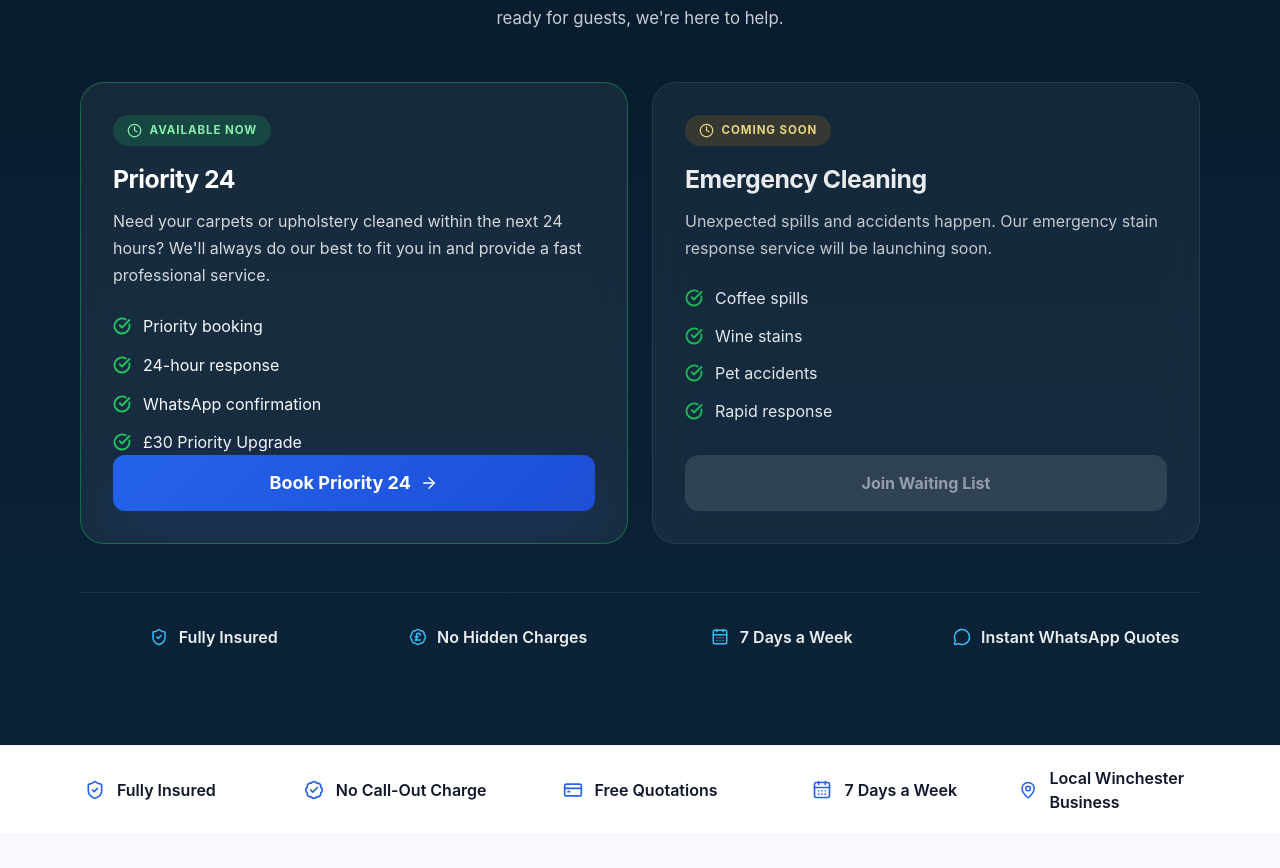
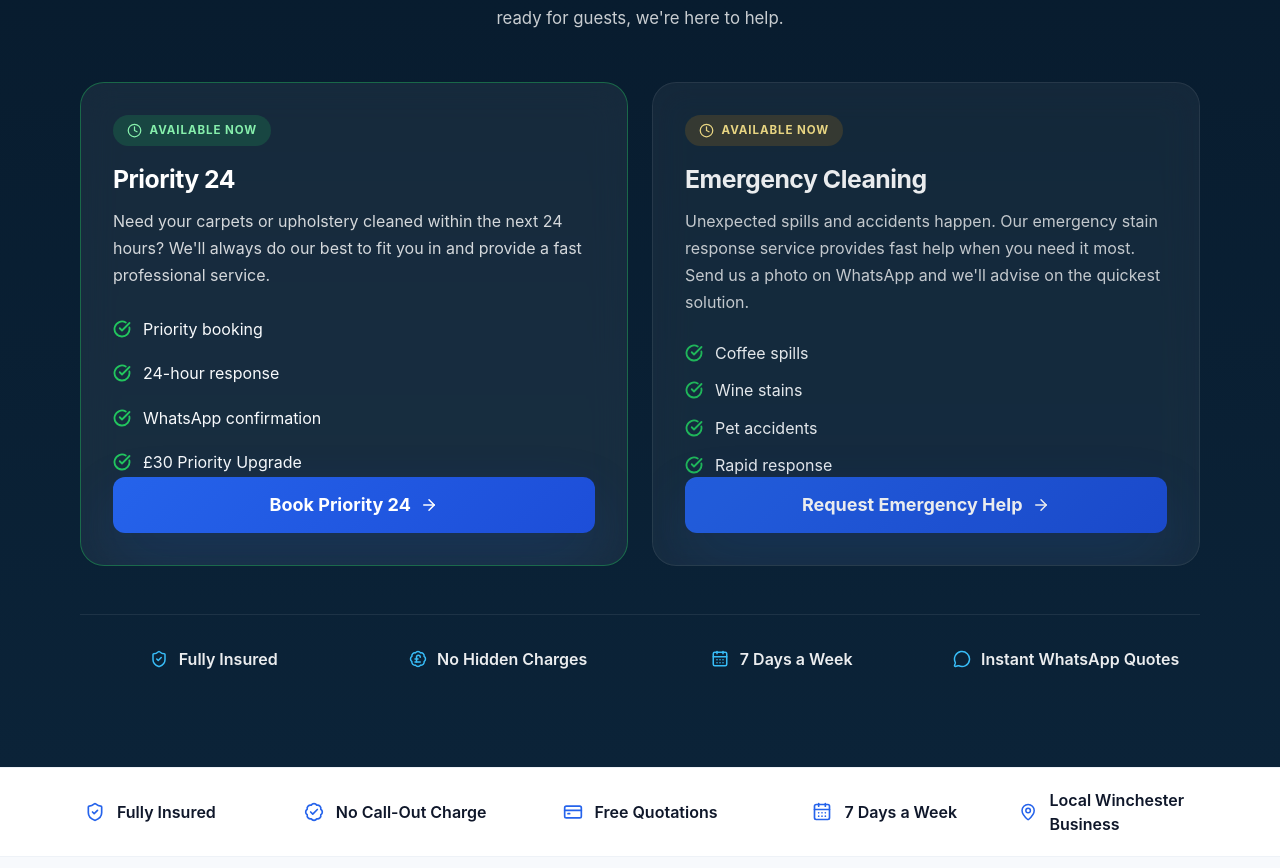
Before and after one commit to Robigo1977/ROBIGO-V5, a React (Vite) app: page / in a window 1280 px wide. Shown: the part 1503-2371 px from the top of the page. Built offline with nearby package versions, Linux system fonts and the light colour scheme.

Commit message:
Activate emergency cleaning service

```diff
--- a/src/components/sections/UrgentServices/urgentServices.data.ts
+++ b/src/components/sections/UrgentServices/urgentServices.data.ts
@@ -33,10 +33,10 @@ export const urgentServices: UrgentService[] = [
 
     title: "Emergency Cleaning",
 
-    badge: "COMING SOON",
+    badge: "AVAILABLE NOW",
 
     description:
-      "Unexpected spills and accidents happen. Our emergency stain response service will be launching soon.",
+      "Unexpected spills and accidents happen. Our emergency stain response service provides fast help when you need it most. Send us a photo on WhatsApp and we'll advise on the quickest solution.",
 
     features: [
       "Coffee spills",
@@ -45,11 +45,12 @@ export const urgentServices: UrgentService[] = [
       "Rapid response",
     ],
 
-    button: "Join Waiting List",
+    button: "Request Emergency Help",
 
-    href: "#",
+    href:
+      "https://wa.me/447446695979?text=Hi%20ROBIGO!%20I%20need%20emergency%20cleaning%20help.",
 
-    available: false,
+    available: true,
 
     primary: false,
   },
```
